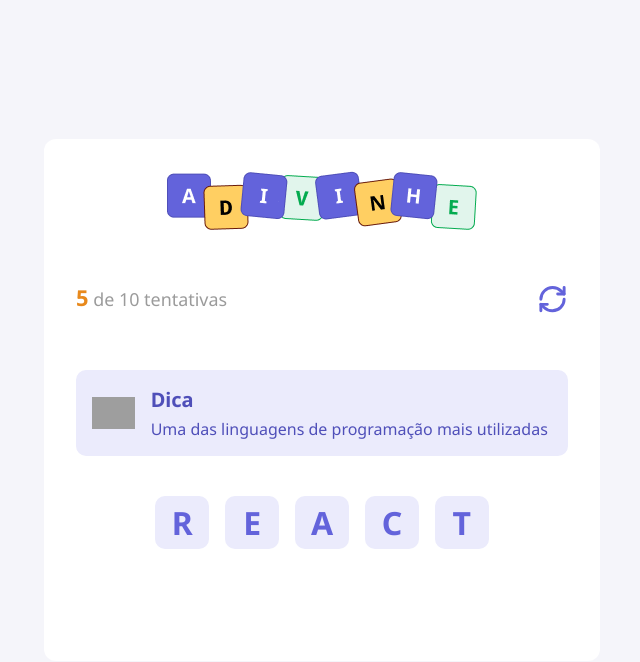
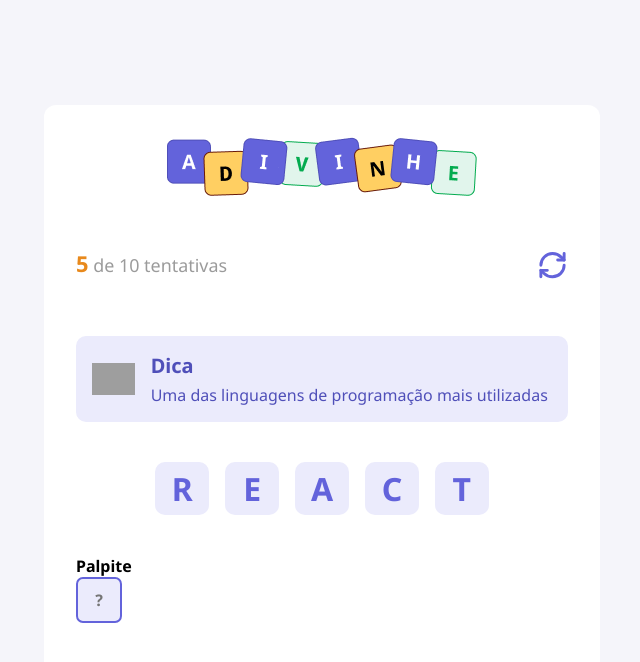
Before and after one commit to joschonarth/adivinhe, a React (Vite) app: page / in a window 1280 px wide. Shown: the top 662 px of the page, without its empty margins (318-958 px from the left). Built offline with nearby package versions, Linux system fonts and the light colour scheme; grey boxes are pictures that could not be loaded.

Commit message:
feat: add Input component

```diff
--- a/src/App.tsx
+++ b/src/App.tsx
@@ -3,6 +3,7 @@
 import { Header } from "./components/Header"
 import { Tip } from "./components/Tip"
 import { Letter } from "./components/Letter"
+import { Input } from "./components/Input"
 
 export default function App() {
 
@@ -24,6 +25,12 @@
           <Letter value="C" />
           <Letter value="T" />
         </div>
+
+        <h4>Palpite</h4>
+
+        <div>
+          <Input autoFocus maxLength={1} placeholder="?"/>
+        </div>
       </main>
     </div>
   )
--- /dev/null
+++ b/src/components/Input/index.tsx
@@ -0,0 +1,7 @@
+import styles from "./styles.module.css"
+
+type Props = React.ComponentProps<"input">
+
+export function Input({ ...rest }: Props) {
+    return <input type="text" className={styles.input} {...rest} />
+}
--- /dev/null
+++ b/src/components/Input/styles.module.css
@@ -0,0 +1,16 @@
+.input {
+    width: 2.87rem;
+    height: 2.87rem;
+    border-radius: 0.43rem;
+
+    background-color: #ebebfc;
+    border: 2px solid #6363db;
+    color: #6363db;
+
+    text-transform: uppercase;
+    text-align: center;
+    font-size: 1rem;
+    font-weight: 700;
+
+    outline: none;
+}
--- a/src/index.css
+++ b/src/index.css
@@ -15,6 +15,10 @@
   font-optical-sizing: auto;
 }
 
+input {
+  font-family: "Noto Sans", serif;
+}
+
 button {
   cursor: pointer;
   transition: filter 0.2s;
```
